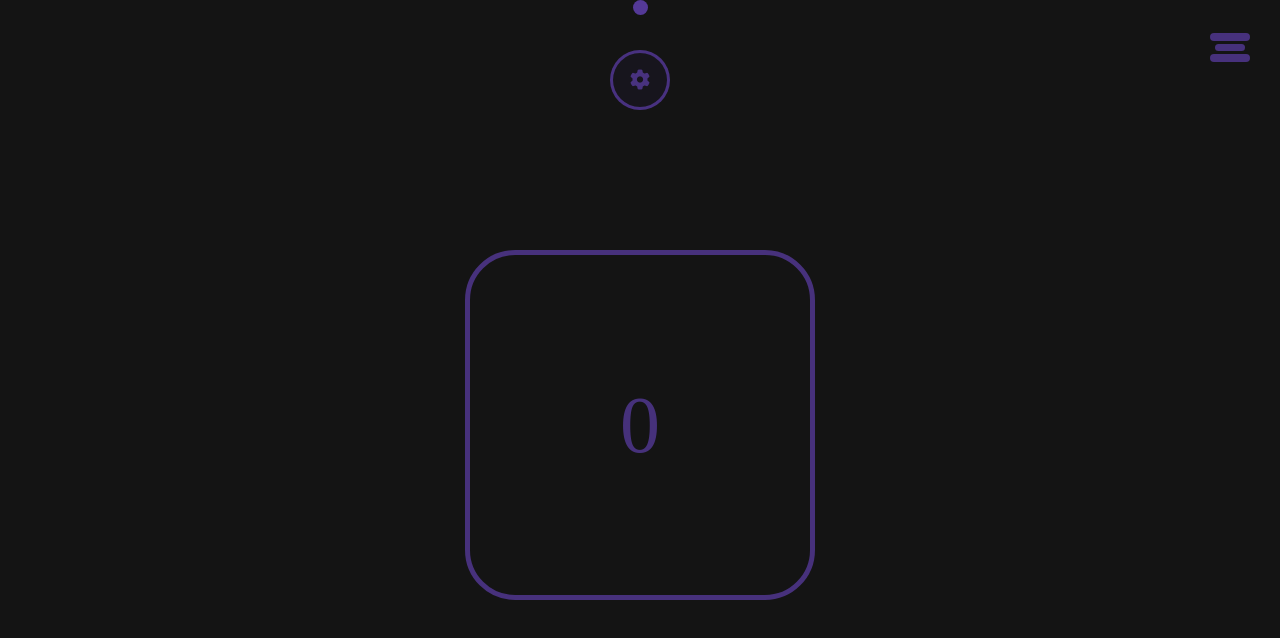
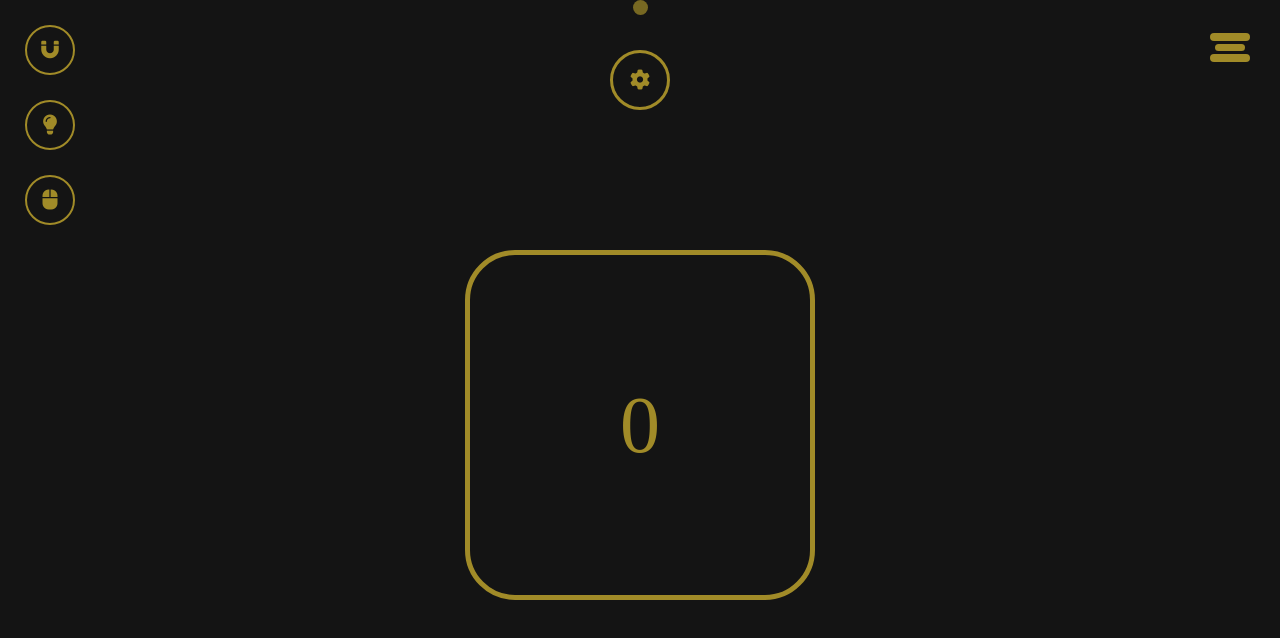
Before and after one commit to BastienVanhove/cursor-libs-magnet-light, a website built with Vite: page index.html in a window 1280 px wide. Shown: the top 638 px of the page. Built offline with nearby package versions, Linux system fonts and the light colour scheme.

Commit message:
change example

```diff
--- a/assets/cursor-libs/cursor.ts
+++ b/assets/cursor-libs/cursor.ts
@@ -1,4 +1,4 @@
-const styleColor = "#6f49cf"
+const styleColor = "rgb(161, 139, 40)"
 
 class Cursor{
 
--- a/index.html
+++ b/index.html
@@ -5,7 +5,7 @@
     <link rel="icon" type="image/svg+xml" href="favicon.svg" />
     <meta name="viewport" content="width=device-width, initial-scale=1.0" />
     <link rel="stylesheet" href="https://cdnjs.cloudflare.com/ajax/libs/font-awesome/6.0.0-beta3/css/all.min.css" integrity="sha512-Fo3rlrZj/k7ujTnHg4CGR2D7kSs0v4LLanw2qksYuRlEzO+tcaEPQogQ0KaoGN26/zrn20ImR1DfuLWnOo7aBA==" crossorigin="anonymous" referrerpolicy="no-referrer" />
-    <title>Vite App</title>
+    <title>cursor-libs-example</title>
   </head>
   <body>
 
@@ -13,16 +13,29 @@
       <i class="fas fa-cog"></i>
     </div>
 
+    <div class="show showMagnet magnet-hover">
+      <i class="fas fa-magnet"></i>
+    </div>
+
+    <div class="show showLight light">
+      <i class="fas fa-lightbulb"></i>
+    </div>
+
+    <div class="show showClick click">
+      <i class="fas fa-mouse"></i>
+    </div>
+
     <div class="counter light magnet-hover">
       <p class="number">0</p>
     </div>
+
+    <div class="menu-burger"></div>
 
     <div class="burger magnet-hover light">
       <div class="bar bar1"></div>
       <div class="bar bar2"></div>
       <div class="bar bar3"></div>
     </div>
-    <div class="menu-burger"></div>
 
     <script type="module" src="/src/main.ts"></script>
 
--- a/src/style.css
+++ b/src/style.css
@@ -2,6 +2,7 @@
   margin: 0;
   padding: 0;
   box-sizing: border-box;
+  --style-color: rgb(161, 139, 40);
 }
 body{
   position: absolute;
@@ -14,8 +15,7 @@ body{
 }
 .circle{
   margin: 50px;
-  background: #6038c60e;
-  border: 3px solid #6f49cf8e;
+  border: 3px solid var(--style-color);
   height: 60px;
   aspect-ratio: 1;
   border-radius: 50%;
@@ -39,7 +39,7 @@ body{
 .circle i{
   margin-top:auto;
   margin-bottom:auto;
-  color: #6f49cf8e;
+  color: var(--style-color);
   font-size: 1.25em;
   pointer-events: none;
 }
@@ -53,7 +53,7 @@ body{
   height: 350px;
   width: 350px;
   position: absolute;
-  border: 5px solid #6f49cf8e;
+  border: 5px solid var(--style-color);
   border-radius:50px;
   margin-top:250px;
   display: flex;
@@ -62,7 +62,7 @@ body{
 }
 .counter>p{
   user-select: none;
-  color: #6f49cf8e;
+  color: var(--style-color);
   font-size: 5em;
   text-align: center;
   pointer-events: none;
@@ -74,10 +74,10 @@ body{
   position: absolute;
   top: 25px;
   right: 25px;
-  z-index: 1000;
+  z-index: 0;
 }
 .bar{
-  background-color: #6f49cf8e;
+  background-color: var(--style-color);
   pointer-events: none;
   margin-left: auto;
   margin-right: auto;
@@ -105,8 +105,42 @@ body{
   position: absolute;
   height: 100%;
   width: 250px;
-  background-color: rgba(255, 255, 255, 0.137);
+  background-color: rgba(0, 0, 0, 0.911);
   right: 0;
   transform: translateX(250px);
   transition: 0.5s;
 }
+.menub{
+  left: 25px;
+}
+.menuc{
+  top: 75px;
+  left: 25px;
+}
+.showMagnet{
+  left: 25px;
+  top: 25px;
+}
+.showLight{
+  left: 25px;
+  top: 100px;
+}
+.showClick{
+  left: 25px;
+  top: 175px;
+}
+.show{
+  position: absolute;
+  height: 50px;width: 50px;
+  border: 2px solid var(--style-color);
+  display: flex;
+  justify-content: space-around;
+  flex-direction: column;
+  border-radius: 50%;
+}
+.show>i{
+  font-size: 1.25em;
+  color: var(--style-color);
+  text-align: center;
+  pointer-events: none;
+}
```
